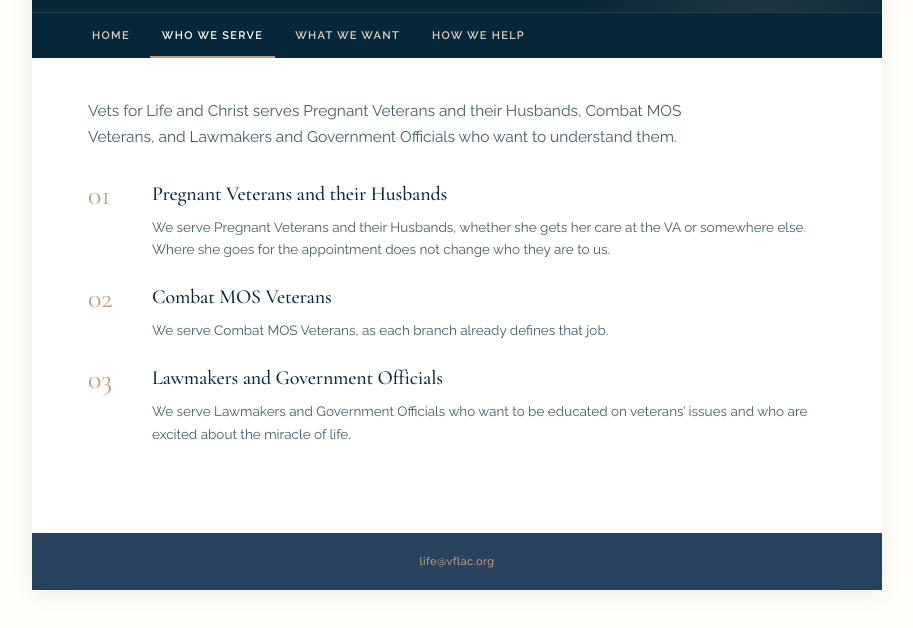
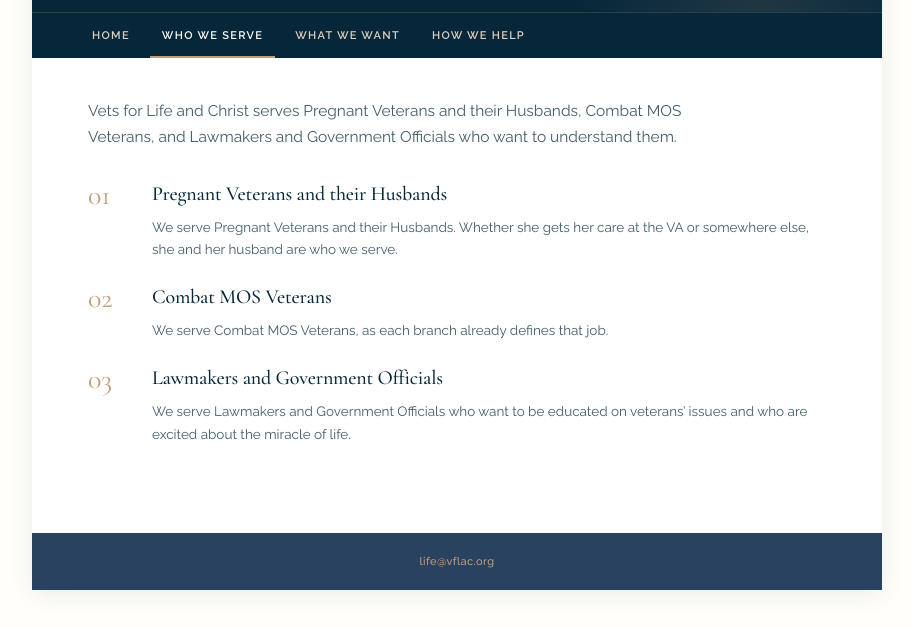
Before and after one commit to gracchistrategies/vflac, a plain HTML site: page who-we-serve.html in a window 1280 px wide. Shown: the part 156-784 px from the top of the page, without its empty margins (183-1096 px from the left). Drawn offline with nearby package versions, Linux system fonts and the light colour scheme.

Commit message:
Clarify who is served in the pregnancy item.

```diff
--- a/who-we-serve.html
+++ b/who-we-serve.html
@@ -32,7 +32,7 @@
         <div class="policy-num">01</div>
         <div>
           <h3>Pregnant Veterans and their Husbands</h3>
-          <p>We serve Pregnant Veterans and their Husbands, whether she gets her care at the VA or somewhere else. Where she goes for the appointment does not change who they are to us.</p>
+          <p>We serve Pregnant Veterans and their Husbands. Whether she gets her care at the VA or somewhere else, she and her husband are who we serve.</p>
         </div>
       </div>
 
```
